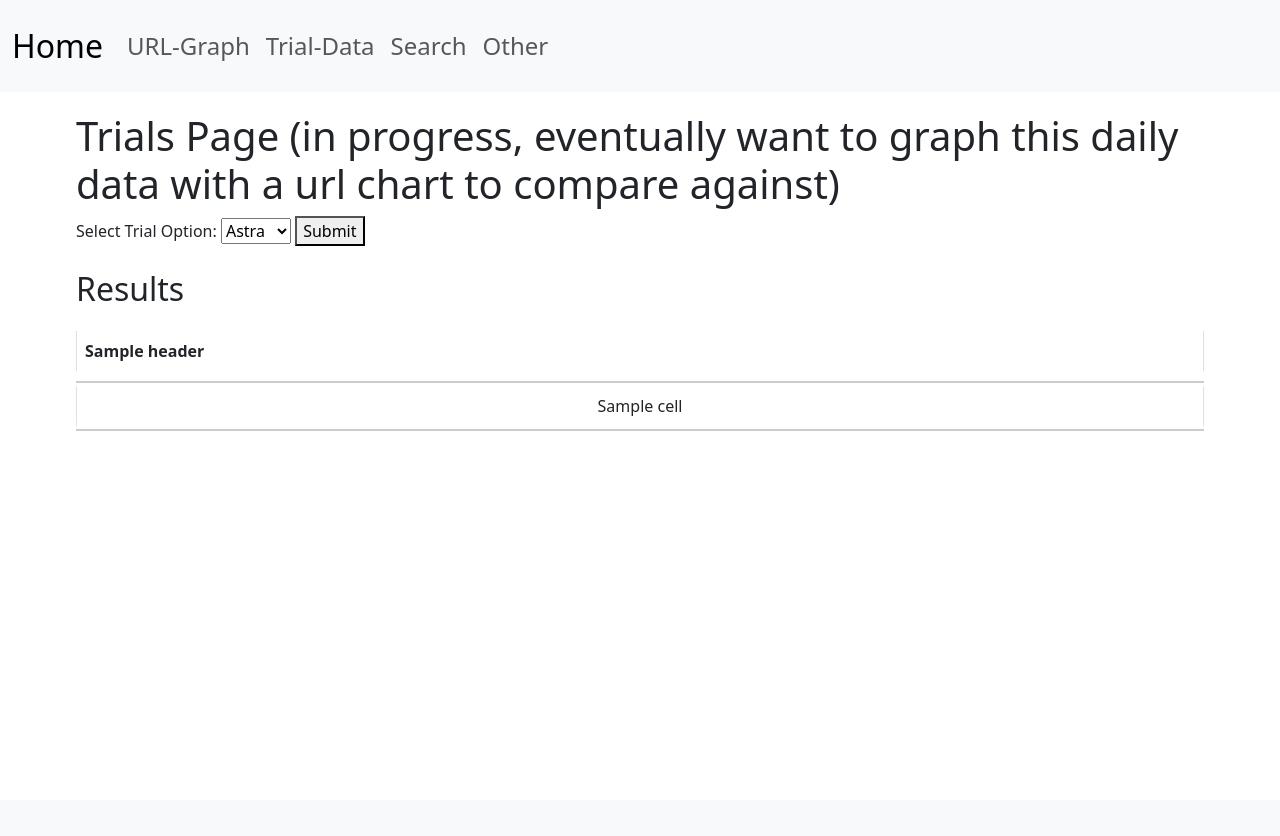
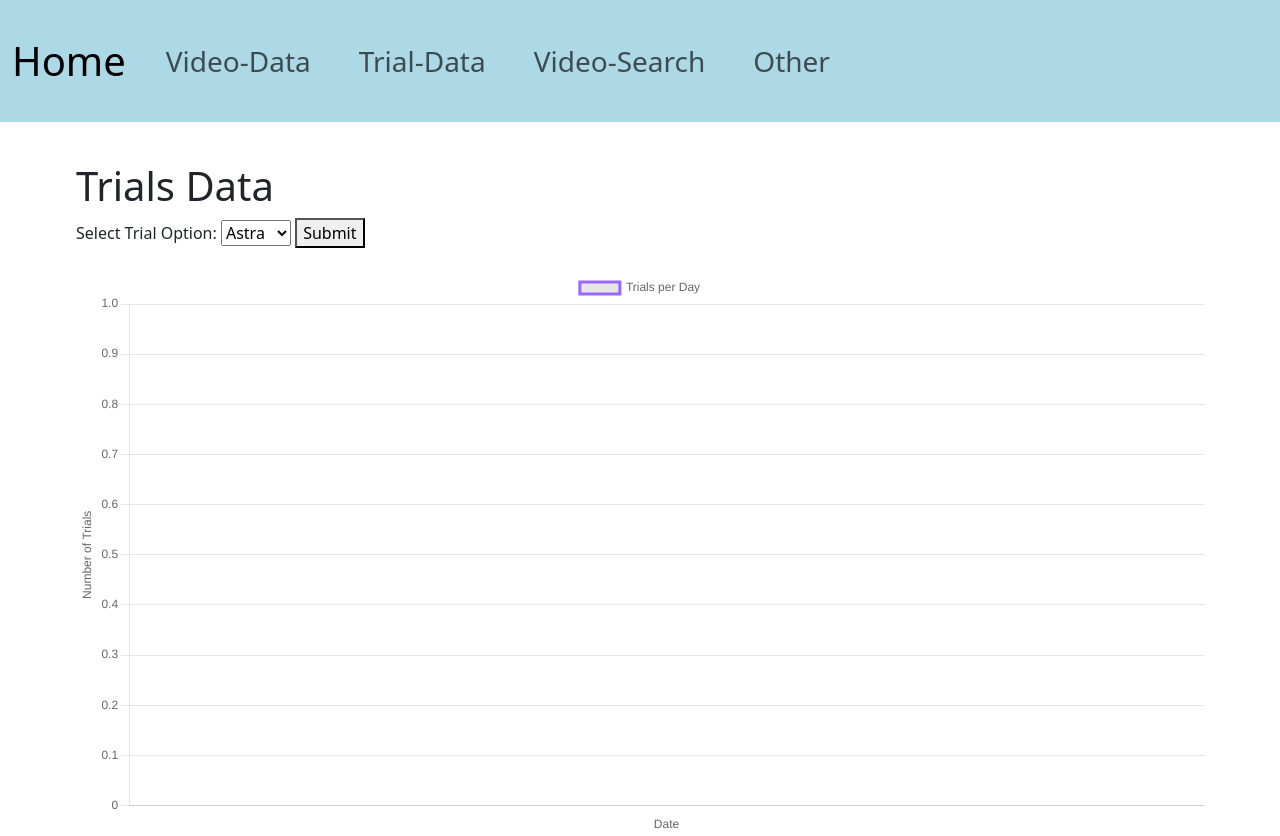
Before and after one commit to JacobMMillion/Automatons, a Flask app: template Website/templates/trials.html in a window 1280 px wide. Before the commit the page ends 431 px from the top, so only its background shows below. Run offline with Flask 3, Linux system fonts and the light colour scheme; the template is opened without the code that fills it: most values are stand-ins (such as "Sample title", 1, 10 or a date in 2020); some libraries are stand-ins or nearby versions.

Commit message:
Add simple graph for trials, add better UI

```diff
--- a/Website/server.py
+++ b/Website/server.py
@@ -71,7 +71,8 @@ def trials():
     results = None
     if app_name:
         results = search_trials(app_name)
-    return render_template('trials.html', results=results, trial_option=app_name)
+
+    return render_template('trials.html', data=results, trial_option=app_name)
 
 @app.route('/other')
 @requires_auth
@@ -172,19 +173,36 @@ def search_data(category, value):
 # Search for trials. Eventually we will pass in a date range, and we want to return the num trials for each day in that range
 # so that we can graph it alongside the URL
 def search_trials(app_name):
-
+    """
+    Retrieve daily trial counts for the specified app.
+    The query groups by a date column (assumed to be 'original_purchase_date_dt').
+    """
     conn = psycopg2.connect(CONN_STR)
     cursor = conn.cursor()
 
-    query = "SELECT COUNT(*) AS trial_count FROM NewTrials WHERE app_name = %s;"
+    query = """
+    SELECT DATE(original_purchase_date_dt) AS date, COUNT(*) AS trial_count
+    FROM NewTrials
+    WHERE app_name = %s
+    GROUP BY DATE(original_purchase_date_dt)
+    ORDER BY DATE(original_purchase_date_dt);
+    """
+
     cursor.execute(query, (app_name,))
+    rows = cursor.fetchall()
 
-    rows = cursor.fetchall()
-    headers = [desc[0] for desc in cursor.description]
+    # Convert rows into a list of dictionaries with ISO-formatted dates.
+    data = []
+    for row in rows:
+        date_value = row[0]
+        # If the date is a datetime.date, convert it to ISO format.
+        if isinstance(date_value, datetime.date):
+            date_value = date_value.isoformat()
+        data.append({"date": date_value, "trial_count": row[1]})
+
     cursor.close()
     conn.close()
-
-    return {'headers': headers, 'rows': rows}
+    return data
 
 
 if __name__ == '__main__':
--- a/Website/static/main.css
+++ b/Website/static/main.css
@@ -35,17 +35,17 @@
 
 /* NAVBAR */
 .custom-navbar {
-  /* Increase overall height and padding */
-  padding-top: 1rem;
-  padding-bottom: 1rem;
-  margin-bottom: 20px;
-  font-size: 1.5rem; /* Increase the font size */
+  padding-top: 1.5rem;  /* Increased from 1rem */
+  padding-bottom: 1.5rem;  /* Increased from 1rem */
+  margin-bottom: 40px;  /* Increased from 20px */
+  font-size: 1.5rem;
+  background-color: #ADD8E6; /* Nice light blue */
 }
 
 .custom-navbar .navbar-brand {
-  font-size: 2rem; /* Bigger brand text */
+  font-size: 2.5rem;  /* Increased for a more prominent brand */
 }
 
 .custom-navbar .nav-link {
-  padding: 0.75rem 1rem; /* Increase padding around links */
+  padding: 1rem 1.5rem;  /* More padding for easier clicking/tapping */
 }
--- a/Website/templates/graph.html
+++ b/Website/templates/graph.html
@@ -3,7 +3,7 @@
 {% block title %}View Data Graph{% endblock %}
 
 {% block content %}
-  <h2>View Data Graph</h2>
+  <h2>Video Data Graph</h2>
 
   <!-- URL Input Form -->
   <form method="post" action="{{ url_for('graph') }}">
--- a/Website/templates/header.html
+++ b/Website/templates/header.html
@@ -1,5 +1,5 @@
 <!-- header.html -->
-<nav class="navbar navbar-expand-lg navbar-light bg-light custom-navbar">
+<nav class="navbar navbar-expand-lg custom-navbar">
   <div class="container-fluid">
     <a class="navbar-brand" href="{{ url_for('index') }}">Home</a>
     <button class="navbar-toggler" type="button" data-bs-toggle="collapse" data-bs-target="#navbarSupportedContent"
@@ -8,17 +8,17 @@
     </button>
     <div class="collapse navbar-collapse" id="navbarSupportedContent">
       <ul class="navbar-nav me-auto mb-2 mb-lg-0">
-        <li class="nav-item">
-          <a class="nav-link" href="{{ url_for('graph') }}">URL-Graph</a>
+        <li class="nav-item mx-3">
+          <a class="nav-link fs-3" href="{{ url_for('graph') }}">Video-Data</a>
         </li>
-        <li class="nav-item">
-          <a class="nav-link" href="{{ url_for('trials') }}">Trial-Data</a>
+        <li class="nav-item mx-3">
+          <a class="nav-link fs-3" href="{{ url_for('trials') }}">Trial-Data</a>
         </li>
-        <li class="nav-item">
-          <a class="nav-link" href="{{ url_for('search') }}">Search</a>
+        <li class="nav-item mx-3">
+          <a class="nav-link fs-3" href="{{ url_for('search') }}">Video-Search</a>
         </li>
-        <li class="nav-item">
-          <a class="nav-link" href="{{ url_for('other') }}">Other</a>
+        <li class="nav-item mx-3">
+          <a class="nav-link fs-3" href="{{ url_for('other') }}">Other</a>
         </li>
       </ul>
     </div>
--- a/Website/templates/trials.html
+++ b/Website/templates/trials.html
@@ -3,7 +3,7 @@
 {% block title %}Trials{% endblock %}
 
 {% block content %}
-  <h1>Trials Page (in progress, eventually want to graph this daily data with a url chart to compare against)</h1>
+  <h1>Trials Data</h1>
   <form method="GET" action="{{ url_for('trials') }}">
     <label for="trial_option">Select Trial Option:</label>
     <select id="trial_option" name="trial_option">
@@ -17,29 +17,51 @@
 
   <br>
 
-  {% if results %}
-    <h2>Results</h2>
-    <div class="table-responsive">
-      <table class="table table-bordered">
-        <thead>
-          <tr>
-            {% for header in results.headers %}
-              <th>{{ header }}</th>
-            {% endfor %}
-          </tr>
-        </thead>
-        <tbody>
-          {% for row in results.rows %}
-            <tr>
-              {% for cell in row %}
-                <td>{{ cell }}</td>
-              {% endfor %}
-            </tr>
-          {% endfor %}
-        </tbody>
-      </table>
-    </div>
+  {% if data %}
+    <canvas id="trialChart" width="800" height="400"></canvas>
+    <script src="https://cdn.jsdelivr.net/npm/chart.js"></script>
+    <script>
+      // Parse the daily trial data passed from Flask.
+      const trialData = {{ data | tojson }};
+
+      // Extract labels (dates) and trial counts.
+      const labels = trialData.map(item => item.date);
+      const counts = trialData.map(item => item.trial_count);
+
+      // Create the chart using Chart.js.
+      const ctx = document.getElementById('trialChart').getContext('2d');
+      const trialChart = new Chart(ctx, {
+        type: 'line',
+        data: {
+          labels: labels,
+          datasets: [{
+            label: 'Trials per Day',
+            data: counts,
+            fill: false,
+            borderColor: 'rgba(153, 102, 255, 1)',
+            tension: 0.1
+          }]
+        },
+        options: {
+          scales: {
+            x: {
+              title: {
+                display: true,
+                text: 'Date'
+              }
+            },
+            y: {
+              title: {
+                display: true,
+                text: 'Number of Trials'
+              },
+              beginAtZero: true
+            }
+          }
+        }
+      });
+    </script>
   {% elif trial_option %}
-    <p>No results found.</p>
+    <p>No data found.</p>
   {% endif %}
 {% endblock %}
```
Also changed, not shown: Website/templates/index.html (+47 -2 lines).
